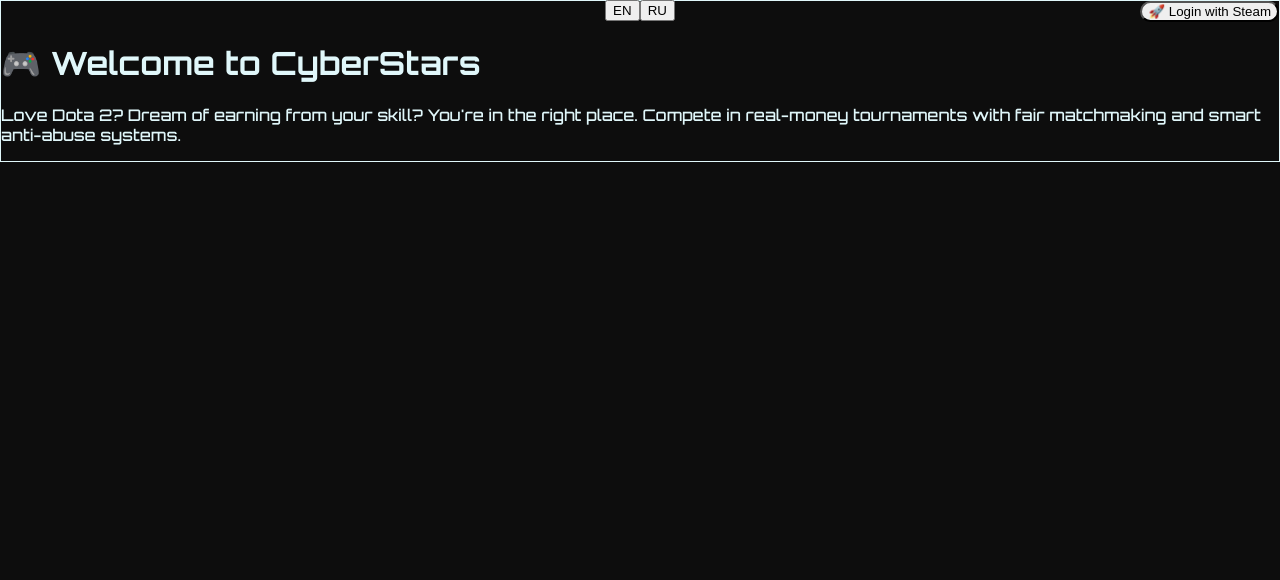
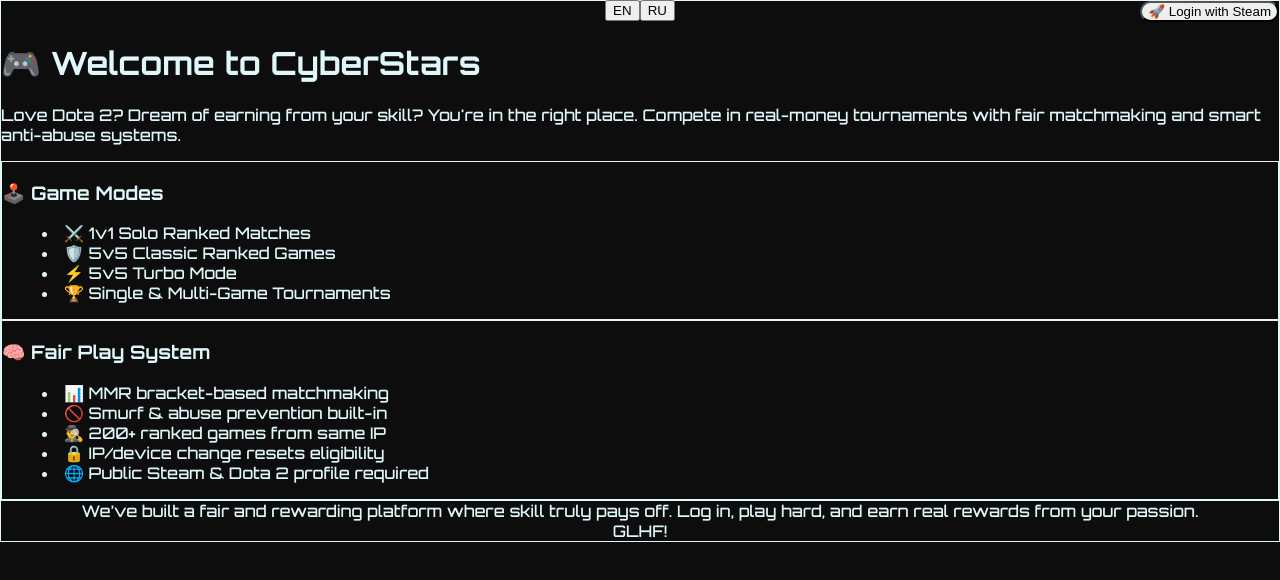
Before and after one commit to Bloodya1234/cyberstars, a Next.js app: page /login in a window 1280 px wide. Shown: the top 580 px of the page. Built offline with nearby package versions, Linux system fonts and the light colour scheme; no server answers.

Commit message:
cleanup: remove old LoginClient, keep LoginScreen + page.js wrapper

```diff
--- a/src/app/login/LoginScreen.js
+++ b/src/app/login/LoginScreen.js
@@ -1,5 +1,6 @@
 'use client';
 
+// src/app/login/LoginScreen.js
 import { useEffect, useState } from 'react';
 import { useSearchParams } from 'next/navigation';
 import { getAuth, onAuthStateChanged } from 'firebase/auth';
@@ -8,7 +9,7 @@
 import { useTranslation } from 'react-i18next';
 import LanguageSwitcher from '@/components/LanguageSwitcher';
 
-export default function LoginScreen() {
+export default function LoginClient() {
   const searchParams = useSearchParams();
   const { t } = useTranslation('common');
   const [mounted, setMounted] = useState(false);
@@ -16,51 +17,57 @@
   useEffect(() => {
     setMounted(true);
 
-    // сохранить инвайт до логина
+    // сохраняем инвайт, обработаем после логина
     const inviteTeam = searchParams.get('inviteTeam');
     if (inviteTeam) sessionStorage.setItem('inviteTeam', inviteTeam);
 
     const auth = getAuth(app);
     const db = getFirestore(app);
 
-    const unsubscribe = onAuthStateChanged(auth, async (user) => {
+    const unsub = onAuthStateChanged(auth, async (user) => {
       if (!user) return;
 
       const storedInviteTeam = sessionStorage.getItem('inviteTeam');
       if (storedInviteTeam) {
         try {
-          const userRef = doc(db, 'users', user.uid);
-          const snap = await getDoc(userRef);
+          const ref = doc(db, 'users', user.uid);
+          const snap = await getDoc(ref);
+
           if (snap.exists()) {
             const data = snap.data();
-            const incoming = data.invites?.incoming || [];
-            if (!incoming.includes(storedInviteTeam)) {
-              await updateDoc(userRef, { invites: { incoming: [...incoming, storedInviteTeam] } });
+            const current = data.invites?.incoming || [];
+            if (!current.includes(storedInviteTeam)) {
+              await updateDoc(ref, {
+                invites: { incoming: [...current, storedInviteTeam] },
+              });
             }
           }
         } catch (e) {
-          console.error('Failed to update invite info:', e);
+          console.error('❌ Failed to update invite info:', e);
         } finally {
           sessionStorage.removeItem('inviteTeam');
         }
       }
 
-      // после логина — на подключение Discord
+      // после логина — подключение Discord
       window.location.href = '/connect-discord';
     });
 
-    return () => unsubscribe();
+    return () => unsub();
   }, [searchParams]);
 
   const handleSteamLogin = () => {
     const inviteTeam = searchParams.get('inviteTeam') || '';
+
     const origin =
       typeof window !== 'undefined'
         ? window.location.origin
         : (process.env.NEXT_PUBLIC_BASE_URL || 'https://dota-platform-cyberstars.vercel.app');
 
+    // return_to и realm строим от текущего домена
     const returnToUrl = new URL('/api/steam/return', origin);
     if (inviteTeam) returnToUrl.searchParams.set('inviteTeam', inviteTeam);
+
     const realm = origin.endsWith('/') ? origin : `${origin}/`;
 
     const params = new URLSearchParams({
@@ -98,7 +105,33 @@
           <p className="text-lg text-gray-200 max-w-3xl">{t('intro_text')}</p>
         </div>
 
-        {/* … блоки с правилами и режимами … */}
+        <div className="grid grid-cols-1 md:grid-cols-2 gap-6">
+          <div className="bg-white/10 rounded-xl p-6 border border-white/10 shadow-inner hover:shadow-lg transition">
+            <h3 className="text-xl font-semibold mb-3 text-blue-300">{t('modes_title')}</h3>
+            <ul className="list-disc list-inside space-y-2 text-gray-200">
+              <li>{t('mode_1')}</li>
+              <li>{t('mode_2')}</li>
+              <li>{t('mode_3')}</li>
+              <li>{t('mode_4')}</li>
+            </ul>
+          </div>
+
+          <div className="bg-white/10 rounded-xl p-6 border border-white/10 shadow-inner hover:shadow-lg transition">
+            <h3 className="text-xl font-semibold mb-3 text-green-300">{t('fairplay_title')}</h3>
+            <ul className="list-disc list-inside space-y-2 text-gray-200">
+              <li>{t('fair_1')}</li>
+              <li>{t('fair_2')}</li>
+              <li>{t('fair_3')}</li>
+              <li>{t('fair_4')}</li>
+              <li>{t('fair_5')}</li>
+            </ul>
+          </div>
+        </div>
+
+        <div className="text-center text-gray-300 text-md border-t border-white/10 pt-6">
+          {t('footer_text')} <br />
+          <span className="font-bold text-white">{t('footer_glhf')}</span>
+        </div>
       </div>
     </div>
   );
```
